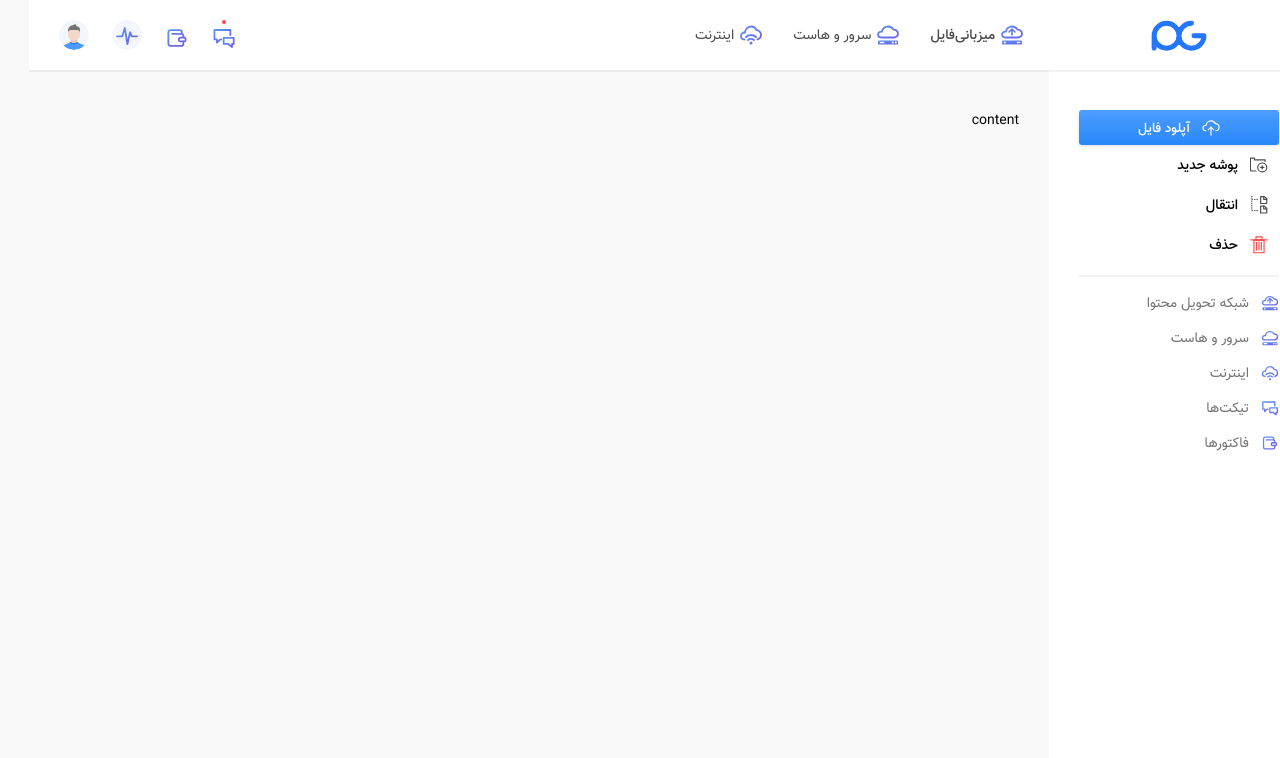
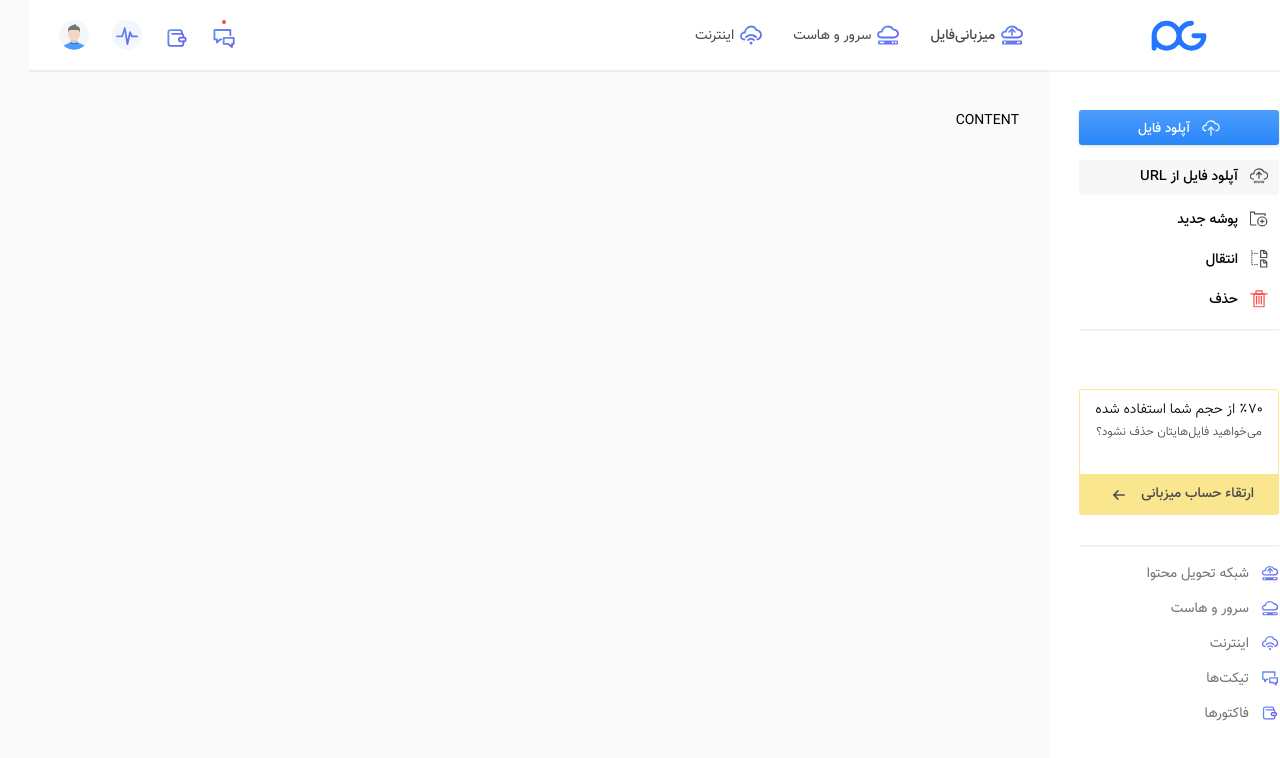
Before and after one commit to cventix/blueberry-cfsui, a React (Create React App) app: page / in a window 1280 px wide. Shown: the top 758 px of the page. Built offline with nearby package versions, Linux system fonts and the light colour scheme.

Commit message:
stepbar added

```diff
--- a/src/components/Sidebar/Sidebar.scss
+++ b/src/components/Sidebar/Sidebar.scss
@@ -32,11 +32,31 @@
 			padding: 0 $default-padding;
 			overflow: auto;
 
+			.upFromUrl {
+				margin-bottom: 14px;
+				width: 200px;
+				height: 35px;
+				line-height: 35px;
+				background: #f7f7f7;
+				font-family: $medium-font;
+				cursor: pointer;
+				border: 0;
+
+				@include border-radius($br-radius-sm);
+				@if $body-dir == rtl {
+					padding-right: 11px;
+					text-align: right;
+				} @else {
+					padding-left: 11px;
+					text-align: left;
+				}
+			}
+
 			.iconLink {
+
 				img {
 					width: 18px;
 					height: 18px;
-
 					@include margin-with-direction(12px);
 				}
 			}
--- a/src/components/Sidebar/Sidebar.tsx
+++ b/src/components/Sidebar/Sidebar.tsx
@@ -6,9 +6,11 @@ import { Button } from "../ui-elements/Button/Button";
 
 // icons
 import uploadInc from "../../images/upload.svg";
+import upFromUrlInc from "../../images/sidebarIcons/upfromurl.svg";
 
 // internal components & styles
 import { ActionNav } from "./components/ActionNav";
+import { UpgradeAccount } from "./components/UpgradeAccount/UpgradeAccount";
 import { Nav } from "./components/Nav";
 import { IconLink } from "../ui-elements/IconLink";
 import "./Sidebar.scss";
@@ -20,10 +22,15 @@ export const Sidebar = ({}: Iprops) => {
 		<aside className="sidebar">
 			<div className="menuWrapper">
 				<div className="menu">
-					<Button className={["btnPrimary0", "btnLg", "nnee"]} style={{marginBottom: '10px'}}>
+					<Button
+					className={["btnPrimary0", "btnLg"]}
+					style={{marginBottom: '15px'}}>
 						<IconLink icon={uploadInc} iconAlt="upload icon" label="آپلود فایل"/>
 					</Button>
+					<IconLink icon={upFromUrlInc} className="iconLink upFromUrl" iconAlt="upload icon" label="آپلود فایل از URL"/>
 					<ActionNav />
+					<Hr />
+					<UpgradeAccount />
 					<Hr />
 					<Nav />
 				</div>
--- /dev/null
+++ b/src/components/Sidebar/components/UpgradeAccount/UpgradeAccount.module.scss
@@ -0,0 +1,55 @@
+@import "../../../../styles/global";
+
+.upgradeAccount {
+	position: relative;
+	padding: 9px 14px 0 14px;
+	margin-top: 58px;
+	margin-bottom: 30px;
+	height: 126px;
+	border: 1px solid #fae68e;
+	text-align: center;
+	cursor: pointer;
+	@include border-radius($br-radius-sm);
+
+	.percent, .deleteQus {
+		font-family: $light-font;
+	}
+
+	.deleteQus {
+		padding-bottom: 13px;
+		font-size: $font-size - 2;
+		color: $dk-gray;
+	}
+
+	.bottom {
+		position: absolute;
+		bottom: 0;
+		right: 0;
+		left: 0;
+		padding: 8px 24px;
+		height: 40px;
+		line-height: 24px;
+		background-color: #fae68e;
+		color: $dk-gray;
+		font-family: $medium-font;
+
+		span {
+			@if $body-dir == rtl {
+				float: right;
+				margin-left: 8px;
+			} @else {
+				float: left;
+				margin-right: 8px;
+			}
+		}
+
+		img {
+			width: 12px;
+			height: 10px;
+			margin-bottom: -3px;
+			@if $body-dir == ltr {
+				@include transform(rotate(180deg));
+			}
+		}
+	}
+}
--- /dev/null
+++ b/src/components/Sidebar/components/UpgradeAccount/UpgradeAccount.tsx
@@ -0,0 +1,24 @@
+import * as React from "react";
+
+// ui-elements
+import { IconLink } from "../../../ui-elements/IconLink";
+
+// icons
+import arrowLeftIcn from "../../../../images/arrow-left.svg";
+
+// styles
+import styles from "./UpgradeAccount.module.scss";
+
+export default interface Iprops {
+	percent?: number;
+}
+
+export const UpgradeAccount = ({ percent = 70 }: Iprops) => {
+	return (
+		<div className={styles.upgradeAccount}>
+			<div className={styles.percent}>٪{`${percent}`} از حجم شما استفاده شده</div>
+			<span className={styles.deleteQus}>می‌خواهید فایل‌هایتان حذف نشود؟</span>
+			<IconLink icon={arrowLeftIcn} className={styles.bottom} iconAlt="arrow-left" label="ارتقاء حساب میزبانی"/>
+		</div>
+	);
+}
--- a/src/components/ui-elements/Button/Button.module.scss
+++ b/src/components/ui-elements/Button/Button.module.scss
@@ -9,7 +9,7 @@
 	font-family: $medium-font;
 	cursor: pointer;
 	border: 0;
-	@include border-radius(3px);
+	@include border-radius($br-radius-sm);
 
 	/* btn tyes */
 
@@ -116,7 +116,7 @@
 
 	/* with extra radius */
 	&.btnExtraRadius {
-		@include border-radius(100px);
+		@include border-radius($br-radius-lg);
 	}
 
 	&.btnCircle {
--- a/src/containers/Home/App.tsx
+++ b/src/containers/Home/App.tsx
@@ -98,7 +98,7 @@ class App extends Component {
       <div>
         <Navbar />
         <Sidebar />
-        <Main>content</Main>
+        <Main>CONTENT</Main>
       </div>
     );
   }
```
Also changed, not shown: src/components/Stepbar/Stepbar.module.scss (+122 -0 lines), src/components/Stepbar/Stepbar.tsx (+42 -7 lines), src/images/arrow-left.svg (added), src/images/sidebarIcons/upfromurl.svg (added).
